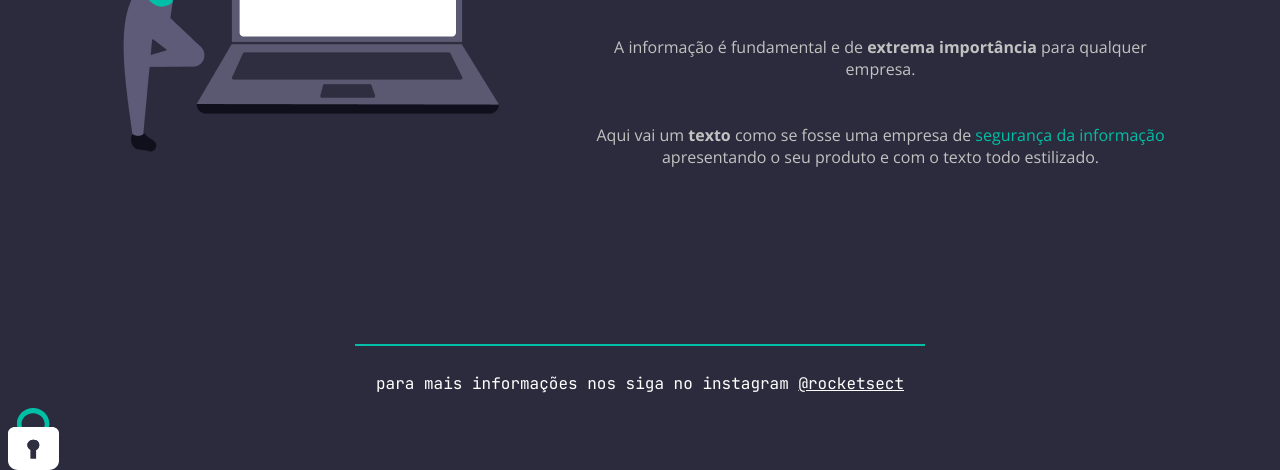
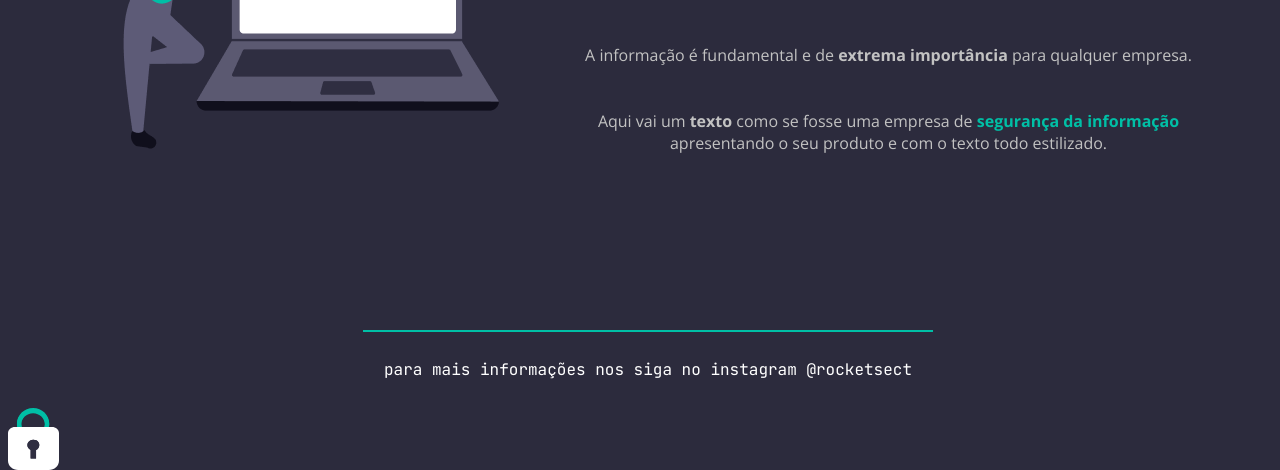
Before and after one commit to CamilaSRocha/Projeto-02-Rocket-Sect, a plain HTML site: page index.html in a window 1280 px wide. Shown: the part 330-800 px from the top of the page. Drawn offline with nearby package versions, Linux system fonts and the light colour scheme.

Commit message:
ajustes finais do projeto

```diff
--- a/style.css
+++ b/style.css
@@ -4,11 +4,18 @@ body {
 }
 
 #page {
-    width: auto;
-    margin: 0 99px;
+    margin: 0 auto;
+    width: 1280px;
+}
+
+#page a {
+    text-decoration: none;
+
 }
 
 nav {
+    width: auto;
+
     display: flex;
     justify-content: space-between;
     align-items: center;
@@ -19,14 +26,13 @@ ul {
     justify-content: center;
     gap: 64px;
     list-style: none;
-}
 
-ul li a {
-    text-decoration: none;
     font-size: 20px;
 }
 
 main {
+
+
     display: flex;
     justify-content: center;
     align-items: center;
@@ -35,6 +41,7 @@ main {
 }
 
 main section {
+
     text-align: center;
 
     margin-left: 80px;
@@ -47,7 +54,6 @@ section h1 {
 }
 
 section p {
-    width: 604px;
 
     font-family: 'Open Sans', sans-serif;
     font-size: 16px;
@@ -56,6 +62,7 @@ section p {
 
 section span {
     color: #00BFA6;
+    font-weight: bold;
 }
 
 a, h1, footer {
```
